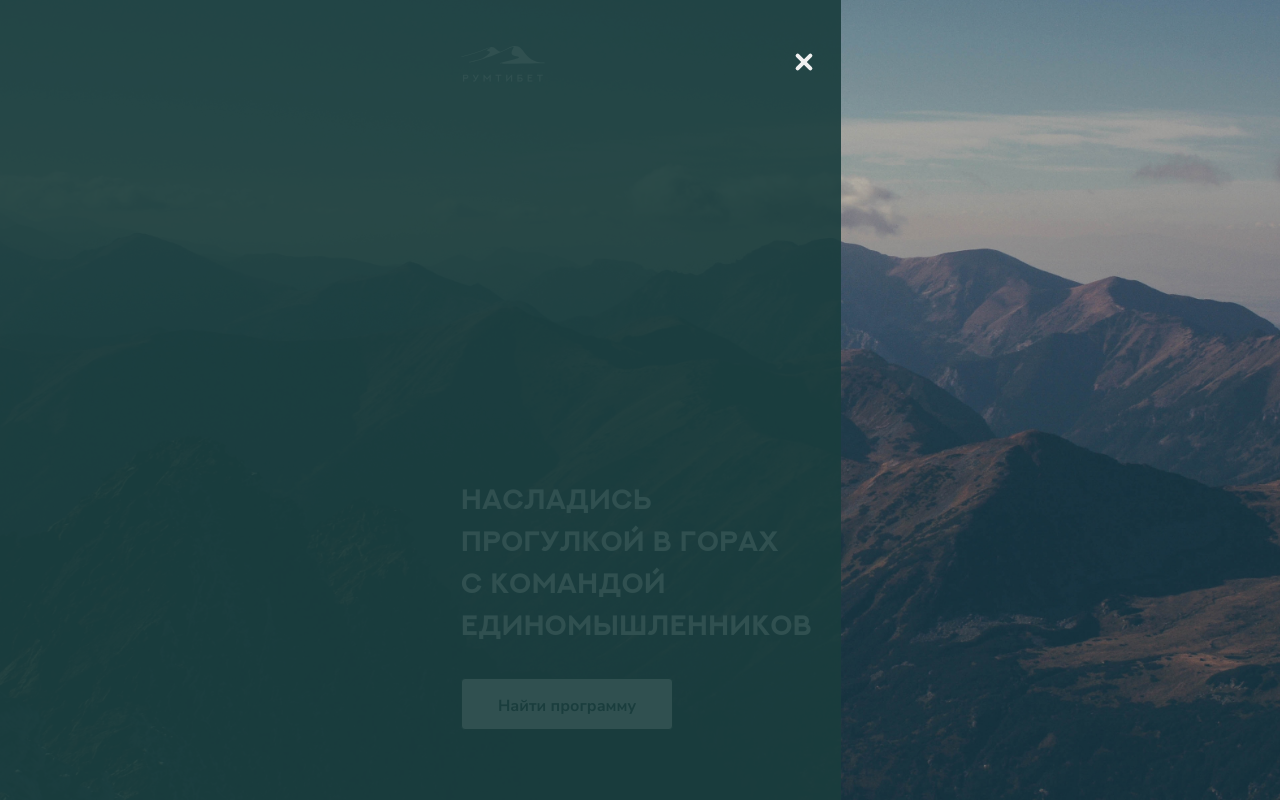
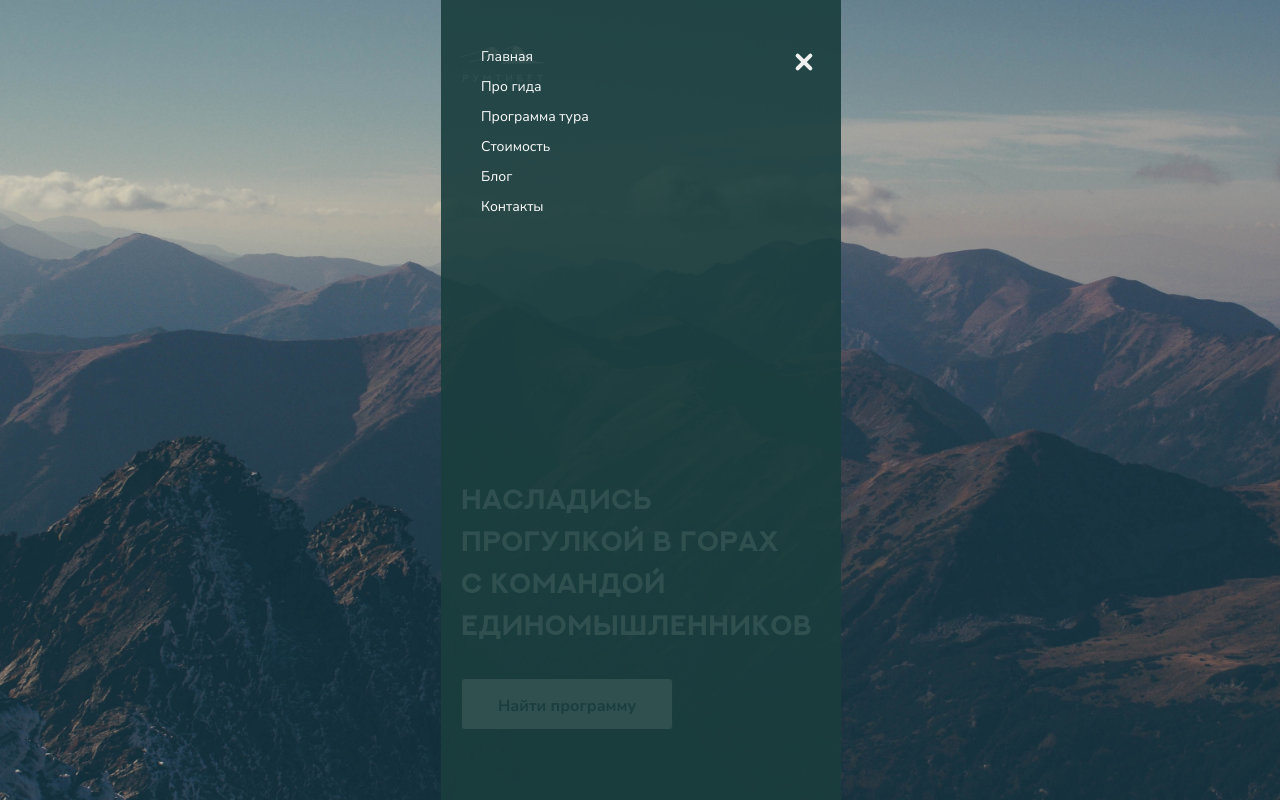
Before and after one commit to Farkhad012/RoomTibet, a plain HTML site: page index.html in a window 1280 px wide. Both pictures are taken after a click on the element 804 px from the left and 62 px from the top of the page. Shown: the top 800 px of the page. Drawn offline with Linux system fonts and the light colour scheme.

Commit message:
fix burger width

```diff
--- a/CSS/header.css
+++ b/CSS/header.css
@@ -76,7 +76,7 @@
     align-items: flex-start;
     gap: 16px;
     position: absolute;
-    width: 100vw;
+    width: 400px;
     height: 400px;
     font-size: 14px;
     background: rgba(26, 62, 62, 0.9);
@@ -87,7 +87,7 @@
   }
 
   .header__nav.open .header__nav-list {
-    width: 100vw;
+    width: 400px;
     height: 100vh;
     top: -40px;
     transition: 0.5s;
```
